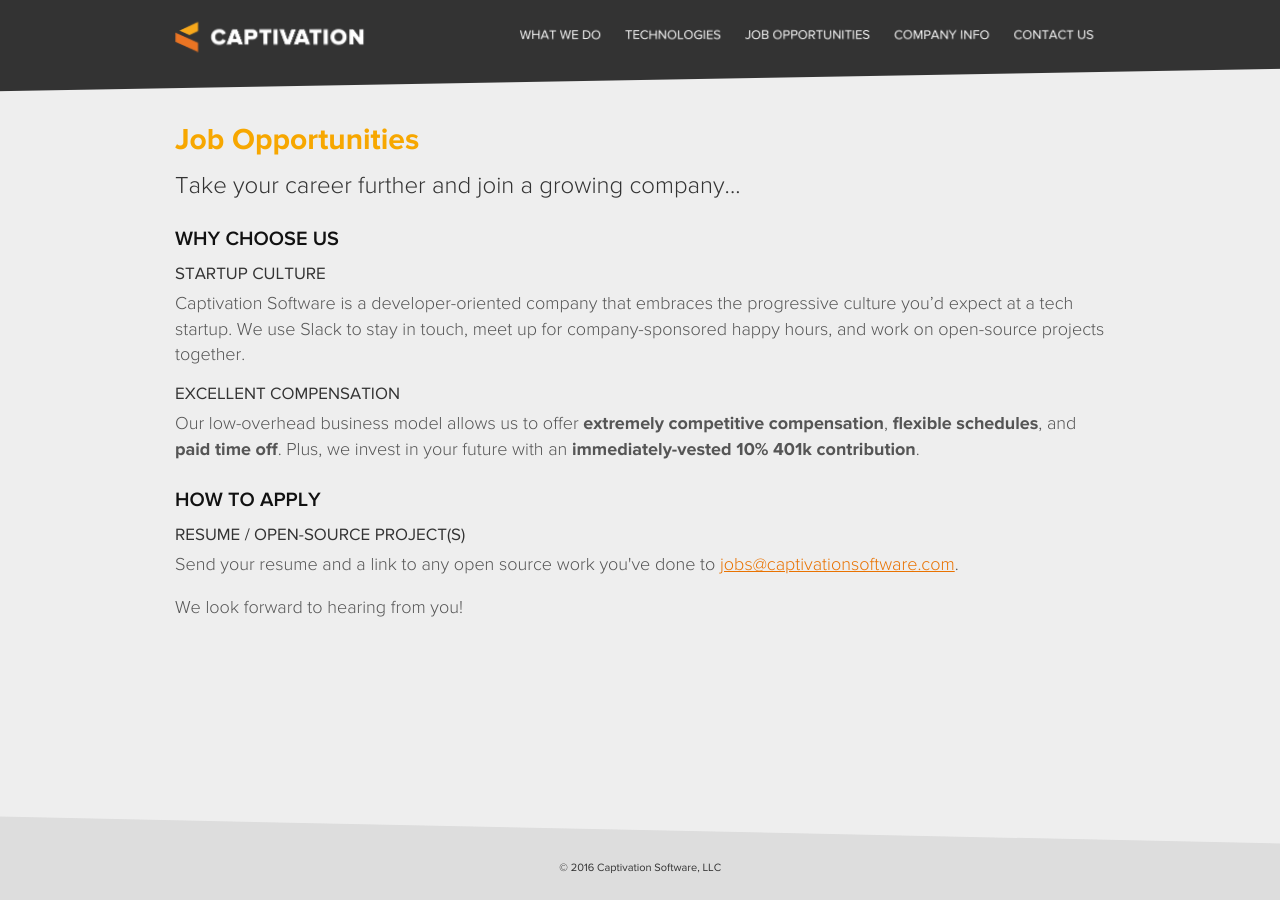
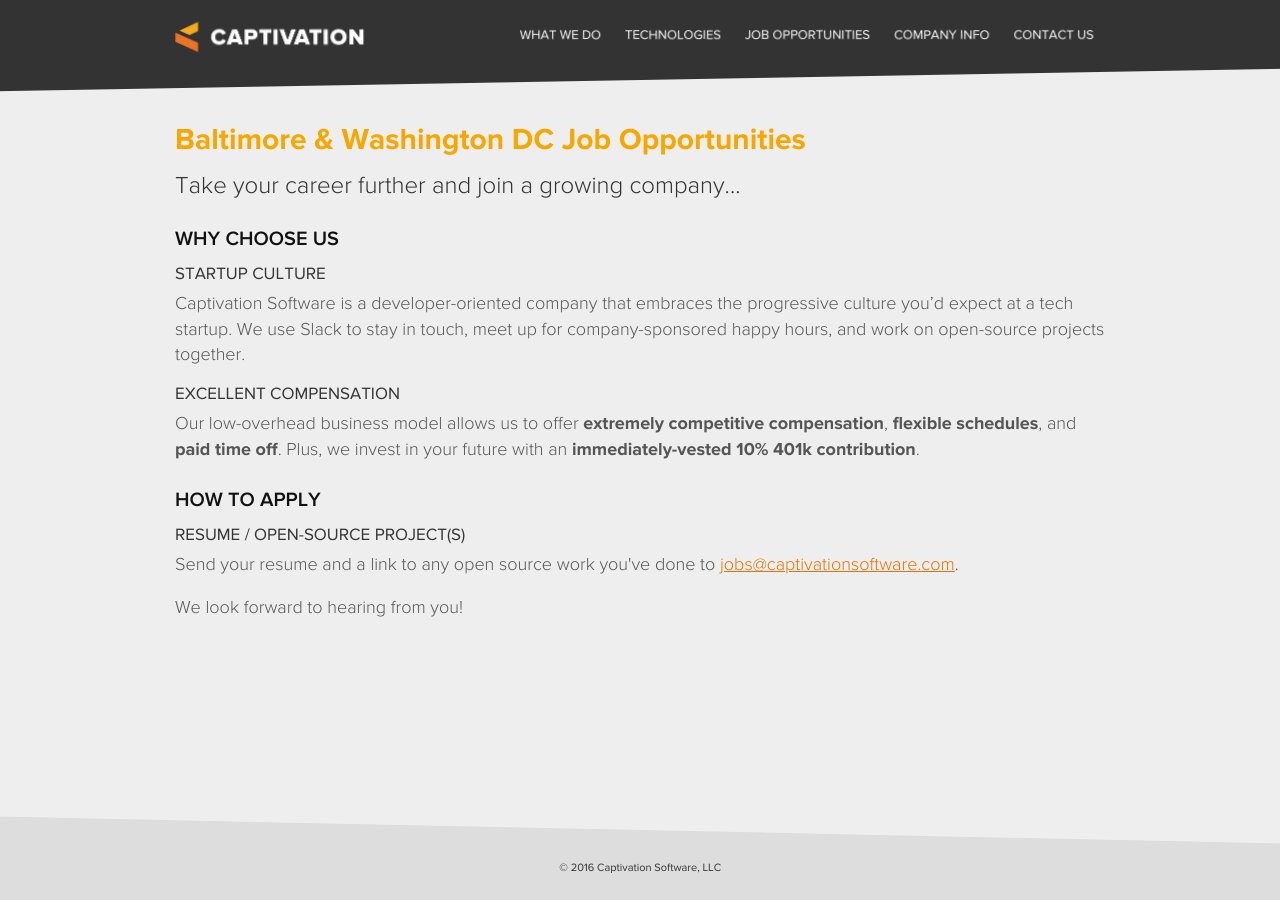
Before and after one commit to isabella232/captivationsoftware.github.io-archive, a Jekyll site: the page built from jobs.html, in a window 1280 px wide. Built offline with Jekyll 4.4.1, drawn with Linux system fonts in a browser that asks for light colours; nearby versions of some CDN libraries; some web fonts are replaced.

Commit message:
Update jobs.html

```diff
--- a/jobs.html
+++ b/jobs.html
@@ -1,8 +1,9 @@
 ---
 layout: subpage
-title: 'Job Opportunities | Captivation Software'
-heading: 'Job Opportunities'
+title: 'Baltimore Web Designer & Software Development Jobs | Captivation Software'
+heading: 'Baltimore & Washington DC Job Opportunities'
 ---
+<meta name="description" content="Searching for software development jobs? Captivation Software is always looking to expand our team of Baltimore and Washington DC web designers. Apply here.">
 <div class="row">
   <div class="col-xs-12">
     <h2>Take your career further and join a growing company...</h2>
```
